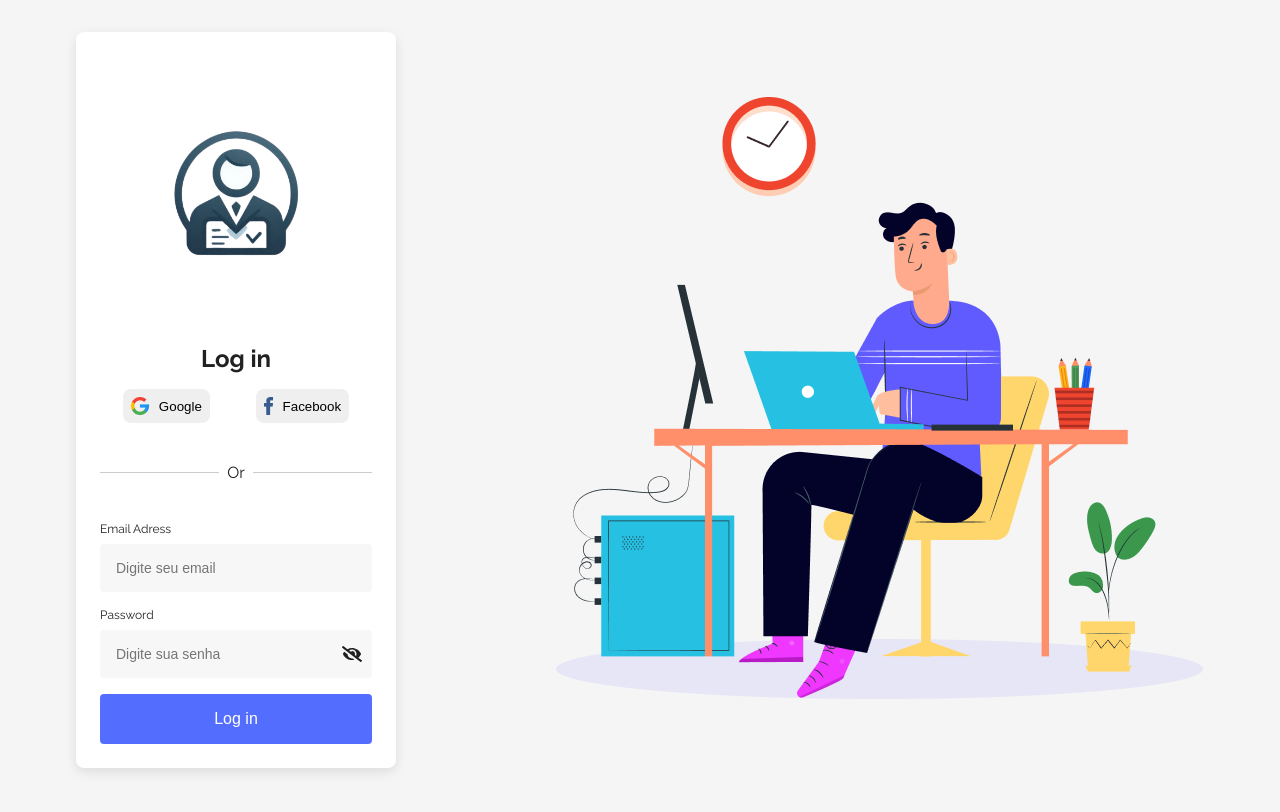
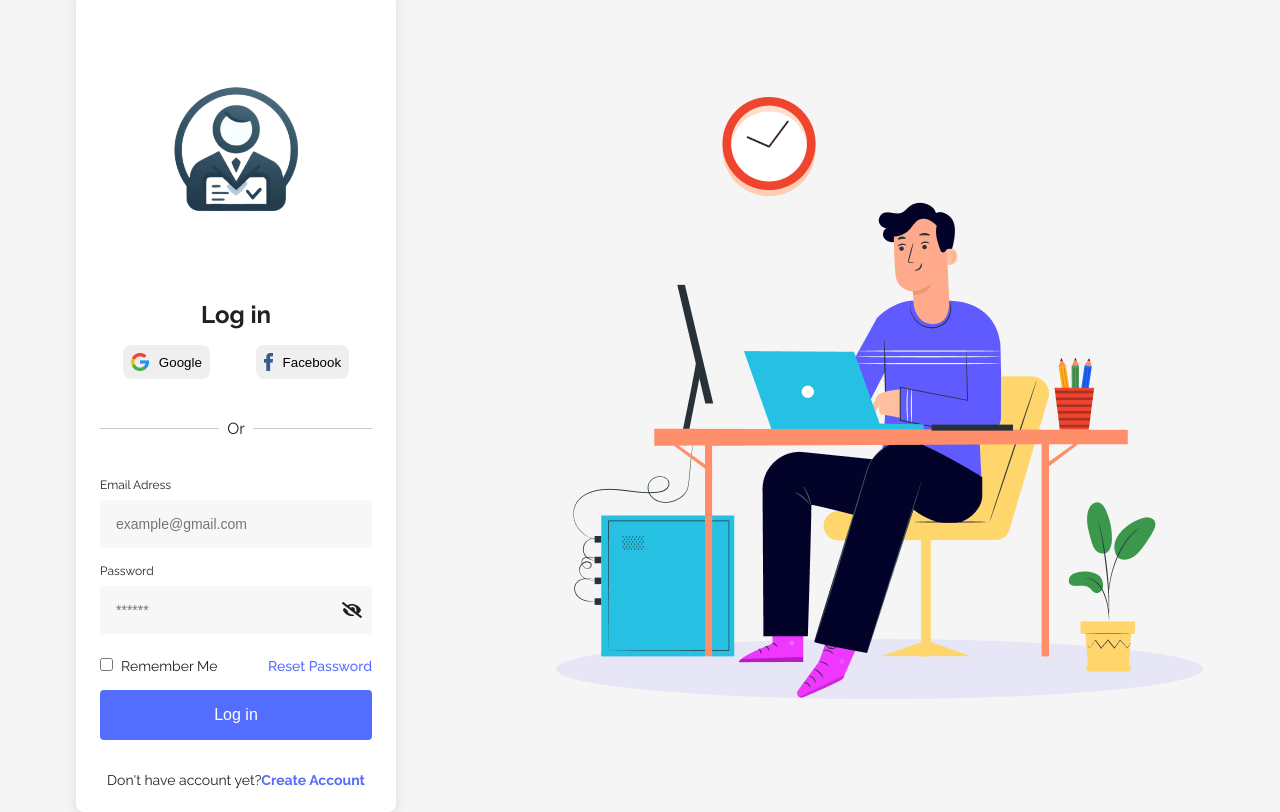
Before and after one commit to danielcoosta1/saasconsultas, a React (Vite) app: page /login in a window 1280 px wide. Built offline with nearby package versions, Linux system fonts and the light colour scheme.

Commit message:
Adicionando dois containers: NewAccount e Remember me

```diff
--- a/src/pages/Login/index.jsx
+++ b/src/pages/Login/index.jsx
@@ -13,6 +13,8 @@ import {
   LabelEstilizada,
   IconeSenha,
   InputContainer,
+  ContainerNewAccount,
+  ContainerRememberMe,
 } from "./style";
 
 import loginImg from "../../assets/login.png";
@@ -23,6 +25,7 @@ import { IoEyeSharp } from "react-icons/io5";
 import { FaEyeSlash } from "react-icons/fa";
 
 import { useState } from "react";
+import { Link } from "react-router-dom";
 
 const Login = () => {
   const [email, setEmail] = useState("");
@@ -62,7 +65,7 @@ const Login = () => {
             <Input
               type="email"
               id="email"
-              placeholder="Digite seu email"
+              placeholder="example@gmail.com"
               value={email}
               onChange={(e) => setEmail(e.target.value)}
             />
@@ -73,7 +76,7 @@ const Login = () => {
               <Input
                 type={showPassword ? "text" : "password"}
                 id="password"
-                placeholder="Digite sua senha"
+                placeholder="******"
                 value={senha}
                 onChange={(e) => setSenha(e.target.value)}
               />
@@ -82,10 +85,21 @@ const Login = () => {
               </IconeSenha>
             </InputContainer>
           </CampoInput>
+          <ContainerRememberMe>
+            <div>
+              <input type="checkbox" id="remember-me" />
+              <label htmlFor="remember-me">Remember Me</label>
+            </div>
+            <Link to="/recover">Reset Password</Link>
+          </ContainerRememberMe>
 
           {erro && <p style={{ color: "red" }}>{erro}</p>}
           <ButtonSubmit type="submit">Log in</ButtonSubmit>
-
+          <ContainerNewAccount>
+            <p>
+              Don't have account yet?<Link to="/register">Create Account</Link>
+            </p>
+          </ContainerNewAccount>
         </Form>
       </ContainerForm>
       <ContainerFoto>
--- a/src/pages/Login/style.js
+++ b/src/pages/Login/style.js
@@ -123,7 +123,6 @@ export const IconeSenha = styled.button`
   }
 `;
 
-
 export const Input = styled.input`
   width: 100%;
   padding: ${({ theme }) => theme.spacing.medium};
@@ -149,4 +148,44 @@ export const ButtonSubmit = styled.button`
   }
 `;
 
-export const ContainerNewAccount = styled.div``;
+export const ContainerRememberMe = styled.div`
+  display: flex;
+  justify-content: space-between;
+  align-items: center;
+  font-size: 0.875rem;
+  margin-top: ${({ theme }) => theme.spacing.small};
+
+  input {
+    margin-right: 0.5rem;
+  }
+
+  a {
+    color: ${({ theme }) => theme.colors.primary};
+    text-decoration: none;
+    font-weight: 500;
+
+    &:hover {
+      text-decoration: underline;
+    }
+  }
+`;
+
+export const ContainerNewAccount = styled.div`
+  text-align: center;
+  font-size: 0.875rem;
+  margin-top: ${({ theme }) => theme.spacing.medium};
+
+  p {
+    color: ${({ theme }) => theme.colors.text};
+  }
+
+  a {
+    color: ${({ theme }) => theme.colors.primary};
+    text-decoration: none;
+    font-weight: bold;
+
+    &:hover {
+      text-decoration: underline;
+    }
+  }
+`;
```
